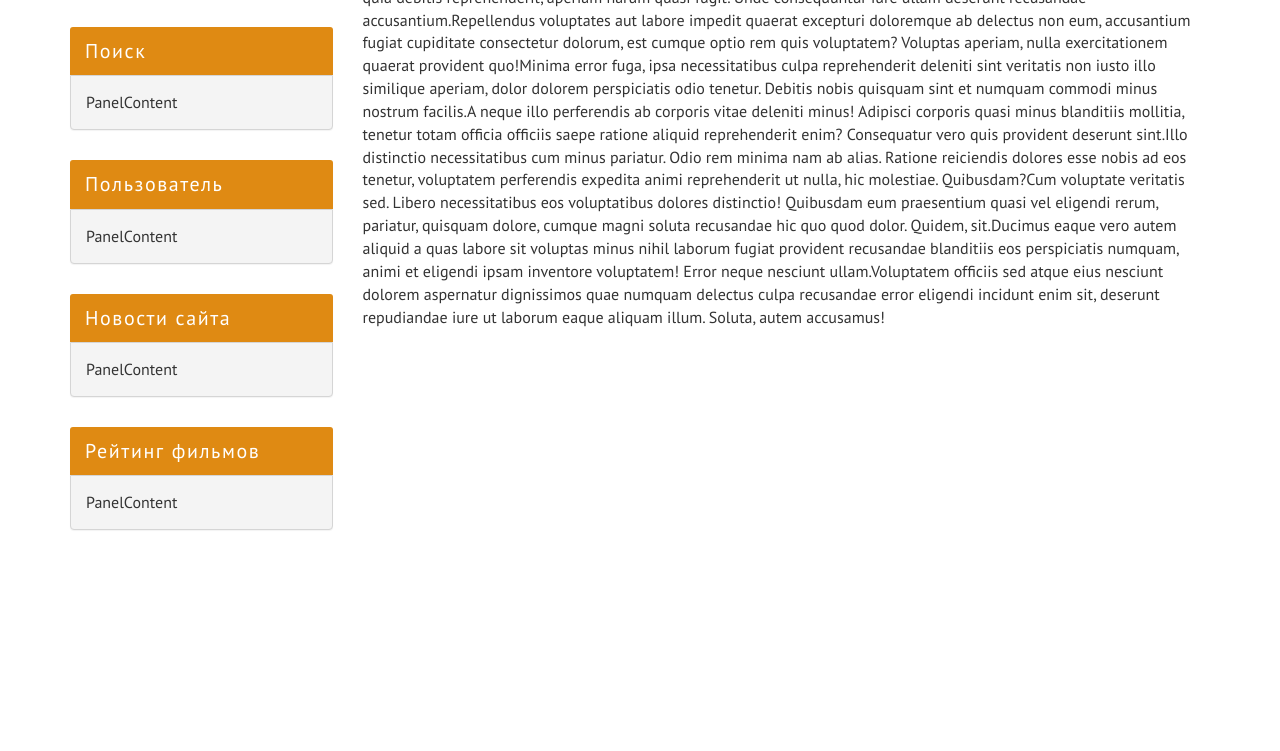
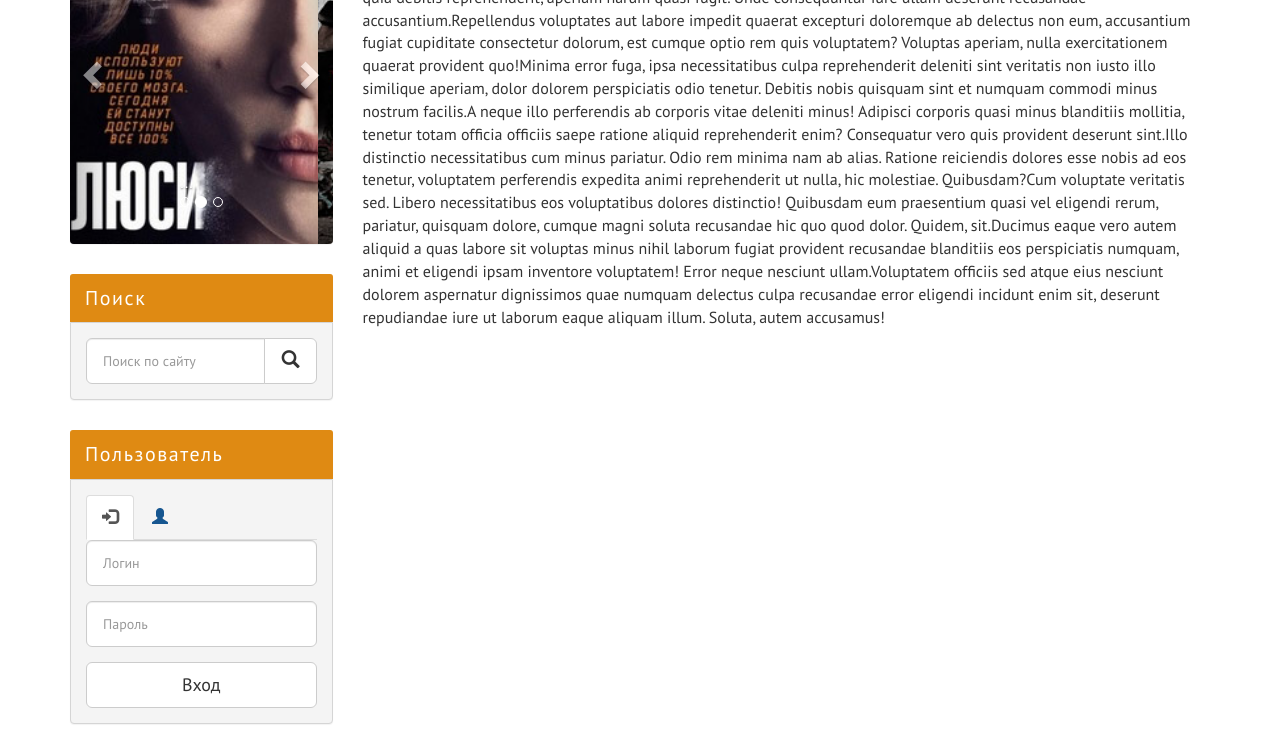
Before and after one commit to kris-bieliaeva/-kinozal-template-float-template, a website: page index.html in a window 1280 px wide. Shown: the part 574-1325 px from the top of the page. Before the commit the page ends 1184 px from the top, so only its background shows below. Drawn offline with Linux system fonts and the light colour scheme.

Commit message:
side bar 2

```diff
--- a/assets/scss/_bootstrap-theming.scss
+++ b/assets/scss/_bootstrap-theming.scss
@@ -89,3 +89,10 @@
     border-radius: 0 0 4px 4px;
   }
 }
+
+.input {
+  &-lg,
+  &-group-lg > .form-control {
+    font-size: 0.875rem;
+  }
+}
--- a/assets/scss/_sidebar.scss
+++ b/assets/scss/_sidebar.scss
@@ -4,3 +4,23 @@
 .left-sidebar {
   margin-bottom: $gap-xl;
 }
+
+.vertical-slider {
+  overflow: hidden;
+
+  border-radius: 4px;
+
+  &__image {
+    width: 100%;
+  }
+}
+
+.user-login {
+  position: relative;
+
+  $__tabs {
+    position: absolute;
+    top: 0;
+    right: $gap;
+  }
+}
--- a/index.html
+++ b/index.html
@@ -89,23 +89,113 @@
       <aside class="left-sidebar col-lg-3 col-lg-pull-9 col-md-4 col-md-pull-8">
 
         <div class="vertical-slider panel panel-info">
-          <div class="panel-heading">PanelHeading</div>
-          <div class="panel-body">
-            PanelContent
+          <div id="vertical-slider" class="carousel slide" data-ride="carousel">
+            <ol class="carousel-indicators">
+              <li data-target="#vertical-slider" data-slide-to="0" class="active"></li>
+              <li data-target="#vertical-slider" data-slide-to="1"></li>
+              <li data-target="#vertical-slider" data-slide-to="2"></li>
+            </ol>
+
+            <!-- Wrapper for slides -->
+            <div class="carousel-inner" role="listbox">
+              <div class="item active">
+                <img class="vertical-slider__image" src="assets/img/films/1263242.jpg" alt="film cover">
+                <div class="carousel-caption">
+                  ...
+                </div>
+              </div>
+              <div class="item">
+                <img class="vertical-slider__image" src="assets/img/films/1289488.jpg" alt="film cover">
+                <div class="carousel-caption">
+                  ...
+                </div>
+              </div>
+              <div class="item">
+                <img class="vertical-slider__image" src="assets/img/films/1401663.jpg" alt="film cover">
+                <div class="carousel-caption">
+                  ...
+                </div>
+              </div>
+            </div>
+
+            <a class="left carousel-control" href="#vertical-slider" role="button" data-slide="prev">
+              <span class="glyphicon glyphicon-chevron-left" aria-hidden="true"></span>
+              <span class="sr-only">Previous</span>
+            </a>
+            <a class="right carousel-control" href="#vertical-slider" role="button" data-slide="next">
+              <span class="glyphicon glyphicon-chevron-right" aria-hidden="true"></span>
+              <span class="sr-only">Next</span>
+            </a>
           </div>
         </div>
 
         <div class="site-search panel panel-info">
           <div class="panel-heading">Поиск</div>
           <div class="panel-body">
-            PanelContent
+            <form action="search">
+
+              <div class="input-group input-group-lg">
+                <input class="form-control" type="search" placeholder="Поиск по сайту">
+                <span class="input-group-btn">
+                  <button class="btn btn-default">
+                    <span class="glyphicon glyphicon-search"></span>
+                  </button>
+                </span>
+              </div>
+
+            </form>
           </div>
         </div>
 
         <div class="user-login panel panel-info">
           <div class="panel-heading">Пользователь</div>
           <div class="panel-body">
-            PanelContent
+
+            <!-- Nav tabs -->
+            <ul class="user-login__tabs nav nav-tabs" role="tablist">
+              <li role="presentation" class="active">
+                <a href="#user-login-sidebar" aria-controls="user-login-sidebar" role="tab" data-toggle="tab">
+                  <span class="glyphicon glyphicon-log-in"></span>
+                </a>
+              </li>
+              <li role="presentation">
+                <a href="#user-registration-sidebar" aria-controls="user-registration-sidebar" role="tab"
+                  data-toggle="tab">
+                  <span class="glyphicon glyphicon-user"></span>
+                </a>
+              </li>
+            </ul>
+
+            <div class="user-login__content tab-content">
+              <div role="tabpanel" class="tab-pane fade in active" id="user-login-sidebar">
+
+                <form action="login">
+                  <div class="form-group">
+                    <input class="form-control input-lg" placeholder="Логин" type="text">
+                  </div>
+                  <div class="form-group">
+                    <input class="form-control input-lg" placeholder="Пароль" type="password">
+                  </div>
+                  <button class="btn btn-default btn-lg btn-block">Вход</button>
+                </form>
+              </div>
+
+              <div role="tabpanel" class="tab-pane fade" id="user-registration-sidebar">
+                <form action="registration">
+                  <div class="form-group">
+                    <input class="form-control input-lg" placeholder="Логин" type="text">
+                  </div>
+                  <div class="form-group">
+                    <input class="form-control input-lg" placeholder="Пароль" type="password">
+                  </div>
+                  <div class="form-group">
+                    <input class="form-control input-lg" placeholder="Email" type="email">
+                  </div>
+                  <button class="btn btn-default btn-lg btn-block">Регистрация</button>
+                </form>
+              </div>
+
+            </div>
           </div>
         </div>
 
```
Also changed, not shown: assets/css/style.css.
